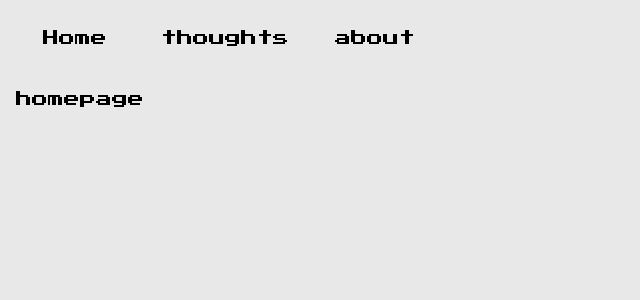
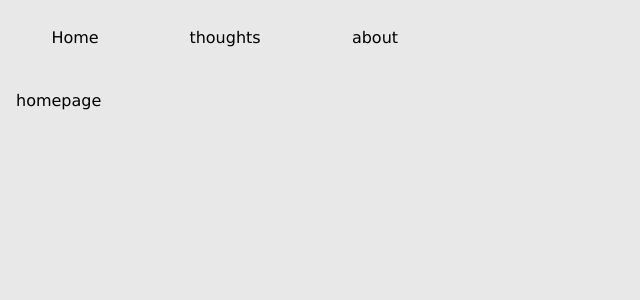
Before and after one commit to bryanhain97/ts_mongo_prisma_test, a Next.js app: page / in a window 1280 px wide. Shown: the top 300 px of the page, without its empty margins (0-640 px from the left). Built offline with nearby package versions, Linux system fonts and the light colour scheme.

Commit message:
adjust input styles

```diff
--- a/styles/Note.module.sass
+++ b/styles/Note.module.sass
@@ -19,7 +19,7 @@
         width: 10px
         height: 10px
         background-color: $noteDeleteButtonColor
-        font-size: 8px
+        font-size: 12px
         text-align: center
         line-height: 8px
         cursor: pointer
@@ -28,7 +28,7 @@
             position: relative
             color: white
     &_title
-        font-size: 0.8rem
+        font-size: 14px
         max-width: 180px
         color: $noteTitleColor
     &_importance
@@ -53,7 +53,7 @@
         line-height: 1rem
         color: $noteTextColor
         word-wrap: break-word
-        font-size: 0.65rem
+        font-size: 12px
     &_createdAt
         position: absolute
         padding: 0.5rem
@@ -63,9 +63,8 @@
         justify-content: space-between
         left: 0
         white-space: nowrap
-        font-size: 0.8rem
         &_date,
         &_time
-            font-size: 7px
+            font-size: 10px
             text-decoration: underline
             color: $noteDateColor
--- a/styles/ThoughtsForm.module.sass
+++ b/styles/ThoughtsForm.module.sass
@@ -5,7 +5,6 @@
     display: flex
     flex-direction: column
     padding: 16px 16px 0px
-    margin: 0px 20px 10px
     border-radius: 4px
     min-width: 350px
     background-color: $thoughtsFormBg
@@ -19,23 +18,28 @@
     &_field
         display: flex
         align-items: center
-        margin-bottom: 20px
+        &:first-of-type
+            margin-bottom: 10px
         label
             font-size: 12px
             width: fit-content
+            font-weight: 600
             min-width: 110px
             text-transform: capitalize
             span
                 font-size: 8px
                 margin-top: 3px
-                display: block
+                display: inline-block
                 text-align: left
             span.remaining_chars
+                margin-left: 3px
+                vertical-align: top
                 color: $noteRemainingColor
             span.remaining_chars_zero
                 color: $noteZeroRemainingColor
             span.longEnough,
             span.notLongEnough
+                display: block
                 font-size: 7px
             span.longEnough
                 color: $noteLongEnoughColor
@@ -58,7 +62,6 @@
             height: 100px
         input, textarea
             @include noFocusOutline
-            margin-left: 25px
             width: 100%
 .importanceLevel
     display: flex
@@ -70,7 +73,7 @@
     justify-content: flex-end
     column-gap: 20px
     svg
-        scale: 1.2
+        scale: 1
     &_Not,
     &_Low,
     &_Medium,
--- a/styles/_colors.sass
+++ b/styles/_colors.sass
@@ -28,8 +28,8 @@ $noteNotLongEnoughColor: #ff0000
 
 // Thoughts
 $createThoughtColor: #111111
-$thoughtsFormBg: #d9e3f3
+$thoughtsFormBg: #dddddd
 $thoughtsFormColor: #ffffff
 $thoughtsFormBorderColor: #6e6e6e
 $saveButtonEnabledColor: #0ea50e
-$saveButtonDisabledColor: #ff0000
+$saveButtonDisabledColor: #b6b6b6
--- a/styles/_fonts.sass
+++ b/styles/_fonts.sass
@@ -1 +1 @@
-@import url('https://fonts.googleapis.com/css2?family=Press+Start+2P&display=swap')
+// @import url('https://fonts.googleapis.com/css2?family=Press+Start+2P&display=swap')
--- a/styles/globals.sass
+++ b/styles/globals.sass
@@ -5,7 +5,7 @@
   margin: 0
   padding: 0
   box-sizing: border-box
-  font-family: 'Press Start 2P', cursive
+  font-family: 'Verdana', cursive
   font-size: 16px
 body
   background-color: $bodyBgColor
```
